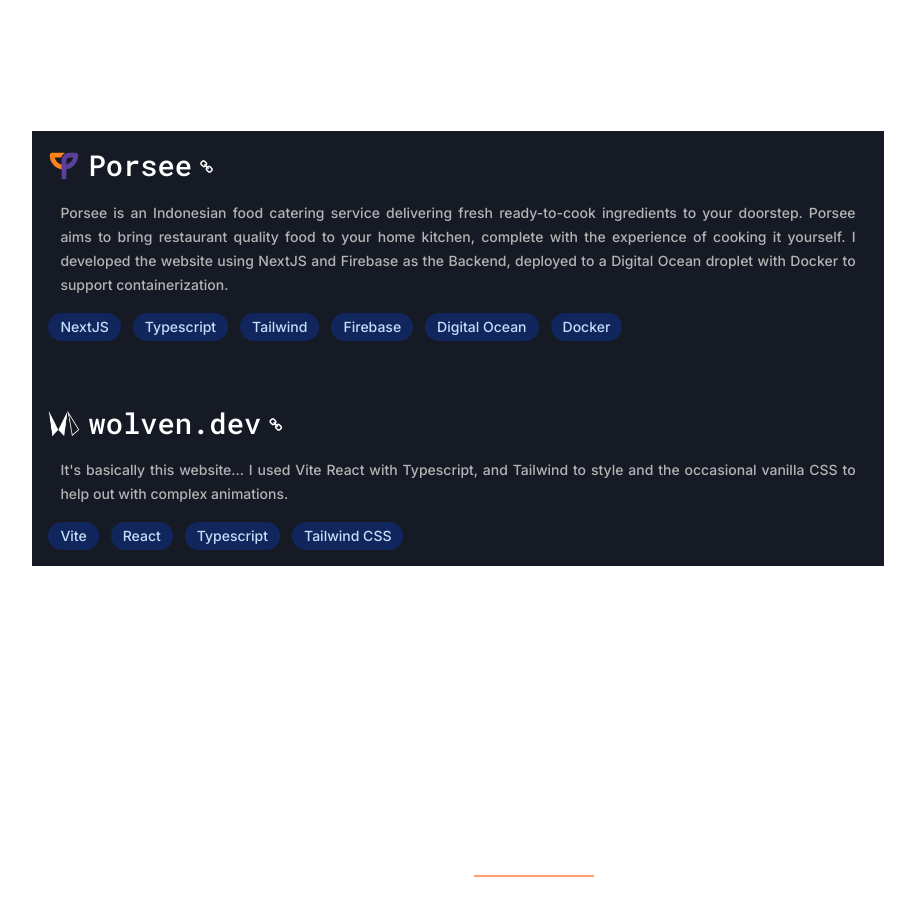
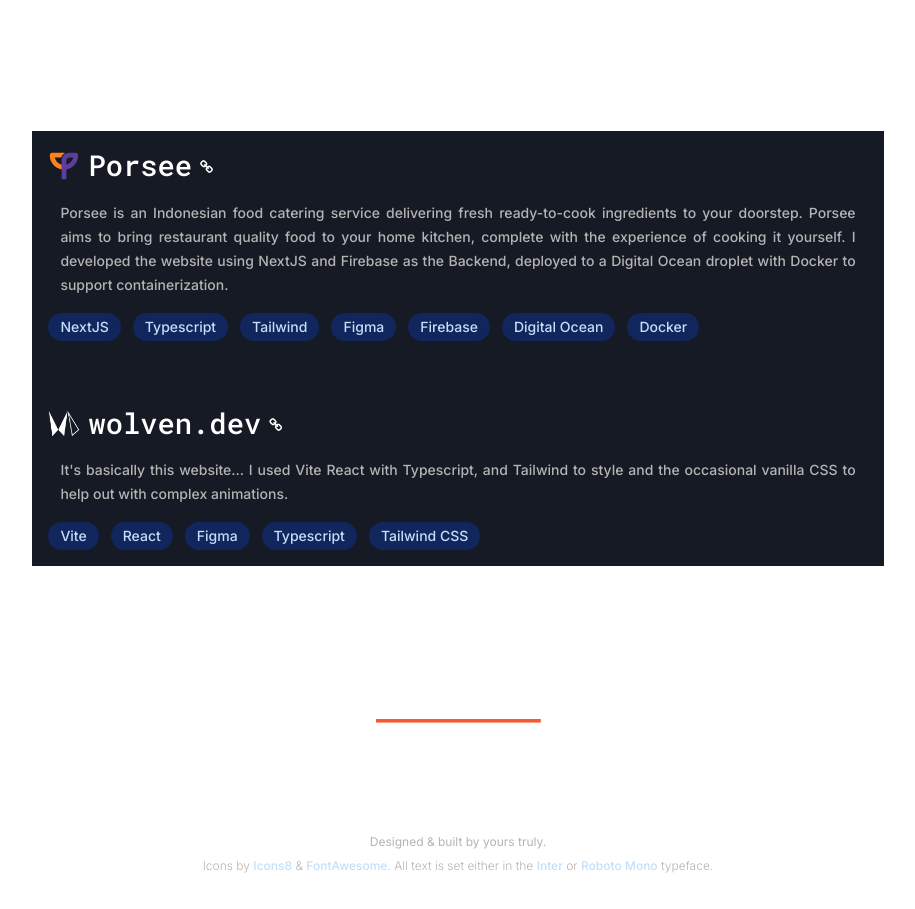
Before and after one commit to WolvenDotDev/WolvenDotDev.github.io, a React (Vite) app: page / in a window 1280 px wide. Shown: the part 1840-2749 px from the top of the page, without its empty margins (182-1097 px from the left). Built offline with nearby package versions, Linux system fonts and the light colour scheme.

Commit message:
Implement footer and Contact CTA with animation

```diff
--- a/src/App.css
+++ b/src/App.css
@@ -62,10 +62,6 @@
   border-bottom: solid 2px var(--accent-1);
 }
 
-.exp-card {
-  transition: all 200ms ease-in;
-}
-
 section:hover .section-header-pop-up {
   top: -4.5rem;
   transition: top 400ms var(--cb-snap-on);
@@ -79,3 +75,99 @@
 #Experience .exp-card:hover, #Projects .project-card:hover {
   opacity: 1;
 }
+
+#MailToButton {
+  box-sizing: border-box;
+  padding: 1.5rem 2rem;
+  color: white;
+
+  background-image: linear-gradient(var(--accent-2), var(--accent-2));
+  background-size: 85% 70%;
+  background-position-y: 250%;
+  background-position-x: 50%;
+  background-repeat: no-repeat;
+  transition: background-size 0.3s ease-in-out, mask-size 0.3s ease-in-out;
+
+  mask-image: linear-gradient(white, white);
+  mask-repeat: no-repeat;
+  mask-size: 85% 60%;
+  mask-position: 50% 50%;
+}
+#MailToButton.hovered {
+  animation-name: mail-cta;
+  animation-duration: 700ms;
+  animation-direction: reverse;
+  animation-delay: 100ms;
+}
+
+#MailToButton h4 {
+  padding: 0.5rem 1rem;
+  overflow: auto;
+}
+
+@keyframes mail-cta {
+  0% {
+    mask-size: 85% 60%;
+    background-size: 85% 70%;
+    background-position-y: 220%;
+  }
+  35% {
+    background-position-y: 50%;
+    background-size: 85% 70%;
+    mask-size: 85% 60%;
+
+  }
+  70% {
+    background-size: 85% 70%;
+    mask-size: 85% 60%;
+    background-position-y: 50%;
+
+  }
+  100% {
+    mask-size: 100% 100%;
+    background-position-y: 50%;
+    background-size: 100% 100%;
+
+  }
+}
+
+@keyframes mail-cta1 {
+  0% {
+    mask-size: 85% 60%;
+    background-size: 85% 70%;
+    background-position-y: 220%;
+  }
+  35% {
+    background-position-y: 50%;
+    background-size: 85% 70%;
+    mask-size: 85% 60%;
+
+  }
+  70% {
+    background-size: 85% 70%;
+    mask-size: 85% 60%;
+    background-position-y: 50%;
+
+  }
+  100% {
+    mask-size: 100% 100%;
+    background-position-y: 50%;
+    background-size: 100% 100%;
+
+  }
+}
+
+#MailToButton.hover {
+  color: white;
+  background-size: 100% 100%;
+  background-position-y: 50%;
+  mask-size: 100% 100%;
+  animation-name: mail-cta1;
+  animation-duration: 700ms;
+  /* animation-direction: reverse; */
+}
+
+footer a  {
+  font-weight: 500;
+  color: var(--light-1);
+}
--- a/src/App.tsx
+++ b/src/App.tsx
@@ -1,4 +1,4 @@
-import React from 'react';
+import React, { useState } from 'react';
 import './App.css';
 import type { DExperience } from '@/types/experience';
 import type { DProject } from '@/types/project';
@@ -6,6 +6,7 @@
 import Project from './components/containers/Project';
 import { GitHub, LinkedIn, BlueSky } from './assets/Icons';
 
+// #region Data
 const expList: DExperience[] = [
   {
     id: 'solecode',
@@ -68,7 +69,7 @@
     description:
       'Porsee is an Indonesian food catering service delivering fresh ready-to-cook ingredients to your doorstep. Porsee aims to bring restaurant quality food to your home kitchen, complete with the experience of cooking it yourself. I developed the website using NextJS and Firebase as the Backend, deployed to a Digital Ocean droplet with Docker to support containerization.',
     date: '2023',
-    techs: ['NextJS', 'Typescript', 'Tailwind', 'Firebase', 'Digital Ocean', 'Docker'],
+    techs: ['NextJS', 'Typescript', 'Tailwind', 'Figma', 'Firebase', 'Digital Ocean', 'Docker'],
   },
   {
     id: 'wolvendev',
@@ -79,11 +80,14 @@
     description:
       "It's basically this website... \n I used Vite React with Typescript, and Tailwind to style and the occasional vanilla CSS to help out with complex animations.",
     date: '2023',
-    techs: ['Vite', 'React', 'Typescript', 'Tailwind CSS'],
+    techs: ['Vite', 'React', 'Figma', 'Typescript', 'Tailwind CSS'],
   },
 ];
+// #endregion
 
 const App: React.FC = () => {
+  const [hovered, setHovered] = useState('');
+
   return (
     <main className="App">
       <section id="About" className="my-16 lg:mt-40 lg:mb-32 px-5">
@@ -108,11 +112,9 @@
         </div>
         <p className="text-justify">
           I currently work at{' '}
-          <span>
           <a href="https://www.solecode.id/" target="_blank" rel="noreferrer">
             Solecode
-            </a>
-          </span>{' '}
+          </a>{' '}
           delivering high-quality, high-functioning code focusing on Full Stack Web Development using C# and JavaScript.
           I love building things and scratching itches in the back of my head whenever something interesting comes to
           mind.
@@ -120,22 +122,18 @@
         <br />
         <p>
           I also do occasional{' '}
-          <span>
           <a className="section-title" href="#Projects">
             side projects
-            </a>
-          </span>{' '}
+          </a>{' '}
           to keep my tech arsenal fresh. Mainly I choose Next.JS, Tailwind, and Go as my preferred tools of the trade,
           but I try to diversify to not look everything as a nail.
         </p>
         <br />
         <p>
           If you don&apos;t see me coding, you can find me either on{' '}
-          <span>
           <a href="https://www.instagram.com/sang.pemuja.baja" target="_blank" rel="noreferrer">
             two wheels
           </a>
-          </span>
           , on foot, in the gym, or on my gaming rig.
         </p>
       </section>
@@ -149,7 +147,7 @@
           ))}
         </div>
       </section>
-      <section id="Projects" className="mt-16 mb-24 relative flex flex-col w-full">
+      <section id="Projects" className="my-16 relative flex flex-col w-full">
         <div className="section-header-pop-up">
           <h2 className="section-header-text">Projects</h2>
         </div>
@@ -159,11 +157,49 @@
           ))}
         </div>
       </section>
-      <section id="Contact" className="mt-16 mb-24 relative">
-        <div className="section-header-pop-up">
-          <h2 className="section-header-text">Get In Touch</h2>
+      <section id="Contact" className="flex mt-8 mb-16">
+        <a
+          onMouseLeave={() => {
+            setHovered('hovered');
+          }}
+          onMouseOver={() => {
+            setHovered('hover');
+          }}
+          onFocus={() => {
+            setHovered('hover');
+          }}
+          onBlur={() => {
+            setHovered('hovered');
+          }}
+          id="MailToButton"
+          className={'font-mono text-lg ' + hovered}
+          href="mailto:jovan.kresnadi@wolven.dev"
+        >
+          Get In Touch
+        </a>
+      </section>
+      <footer className="w-full my-8 flex flex-col items-center gap-2 text-neutral-1">
+        <div className="text-xs">Designed & built by yours truly.</div>
+        <div className="text-xs font-light">
+          Icons by{' '}
+          <a target="_blank" href="https://icons8.com" rel="noreferrer">
+            Icons8
+          </a>{' '}
+          &{' '}
+          <a target="_blank" href="https://fontawesome.com/" rel="noreferrer">
+            FontAwesome
+          </a>
+          . All text is set either in the{' '}
+          <a target="_blank" href="https://rsms.me/inter/" rel="noreferrer">
+            Inter
+          </a>{' '}
+          or{' '}
+          <a target="_blank" href="https://fonts.google.com/specimen/Roboto+Mono" rel="noreferrer">
+            Roboto Mono
+          </a>{' '}
+          typeface.
         </div>
-      </section>
+      </footer>
     </main>
   );
 };
--- a/src/components/containers/container.css
+++ b/src/components/containers/container.css
@@ -10,6 +10,10 @@
   color: var(--accent-1)
 }
 
+.exp-card {
+  transition: all 200ms ease-in;
+}
+
 .project-card .link-icon {
   transform: translateY(0.8rem);
   transition: transform 300ms var(--cb-snap-off);
--- a/src/styles/design_tokens.css
+++ b/src/styles/design_tokens.css
@@ -9,6 +9,7 @@
   --val--navy-3: 7, 43, 134;
   --val--neutral-1: 180, 180, 180;
   --val--accent-1: 255, 155, 113;
+  --val--accent-2: 248, 89, 53;
   --val--white-true: 255, 255, 255;
 
   --black-1: rgb(var(--val--black-1));
@@ -20,6 +21,7 @@
   --navy-3: rgb(var(--val--navy-3));
   --neutral-1: rgb(var(--val--neutral-1));
   --accent-1: rgb(var(--val--accent-1));
+  --accent-2: rgb(var(--val--accent-2));
   --white-true: rgb(var(--val--white-true));
 
   --cb-snap-on: cubic-bezier(.19,1.25,.94,.78);
```
Lines whose indentation alone changed are shown as unchanged.
